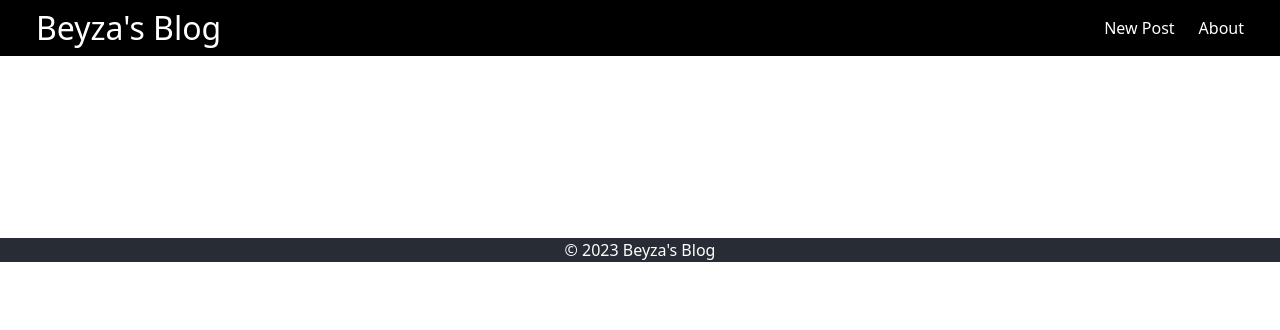
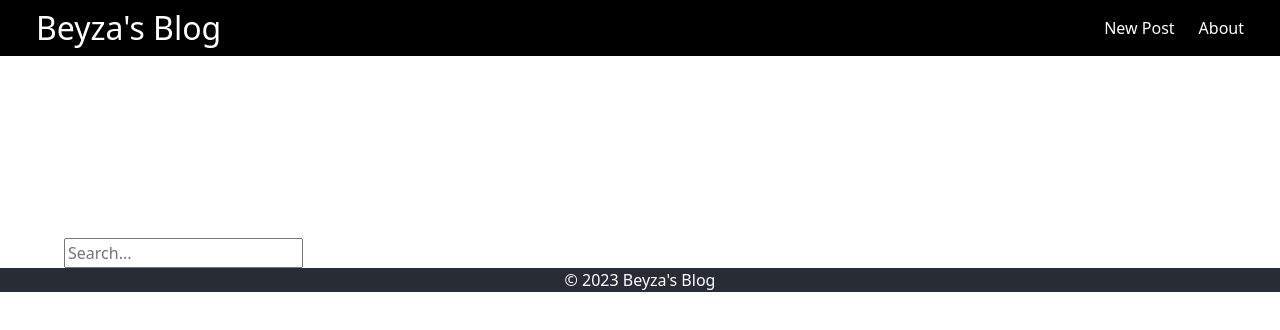
Before and after one commit to beyzanurck/blog-app, a React (Vite) app in the folder client/: page / in a window 1280 px wide. Shown: the top 330 px of the page. Built offline with nearby package versions, Linux system fonts and the light colour scheme.

Commit message:
adds search bar

```diff
--- a/client/src/App.jsx
+++ b/client/src/App.jsx
@@ -1,10 +1,12 @@
 import { useState, useEffect } from 'react'
 import './App.css'
 import Post from './Components/Post'
+import Input from './Components/Input';
 
 function App() {
 
   const [posts, setPosts] = useState([]);
+  const [search, setSearch] = useState('');
 
   async function getPosts() {
     try {
@@ -23,10 +25,13 @@ function App() {
     }
   }
 
-
   useEffect(() => {
     getPosts();
   }, []);
+
+  const handleSearchChange = (e) => {
+    setSearch(e.target.value)
+  };
 
   return (
     <div className='home-app'>
@@ -39,11 +44,26 @@ function App() {
       </div>
 
       <div className='post-list'>
+
+        <Input
+          placeholder="Search..."
+          type='text'
+          value={search}
+          onChange={handleSearchChange}
+        />
+
         {
           posts.map((item, index) => (
-            <p key = {index}> {item.title} </p>
+            <p
+              key={index}
+              style={
+                { display: item.title.toLowerCase().includes(search.toLowerCase()) ? 'block' : 'none' }
+              }>
+              {item.title}
+            </p>
           ))
         }
+
       </div>
     </div>
   )
```
Also changed, not shown: client/src/App.css (line endings or trailing spaces).
